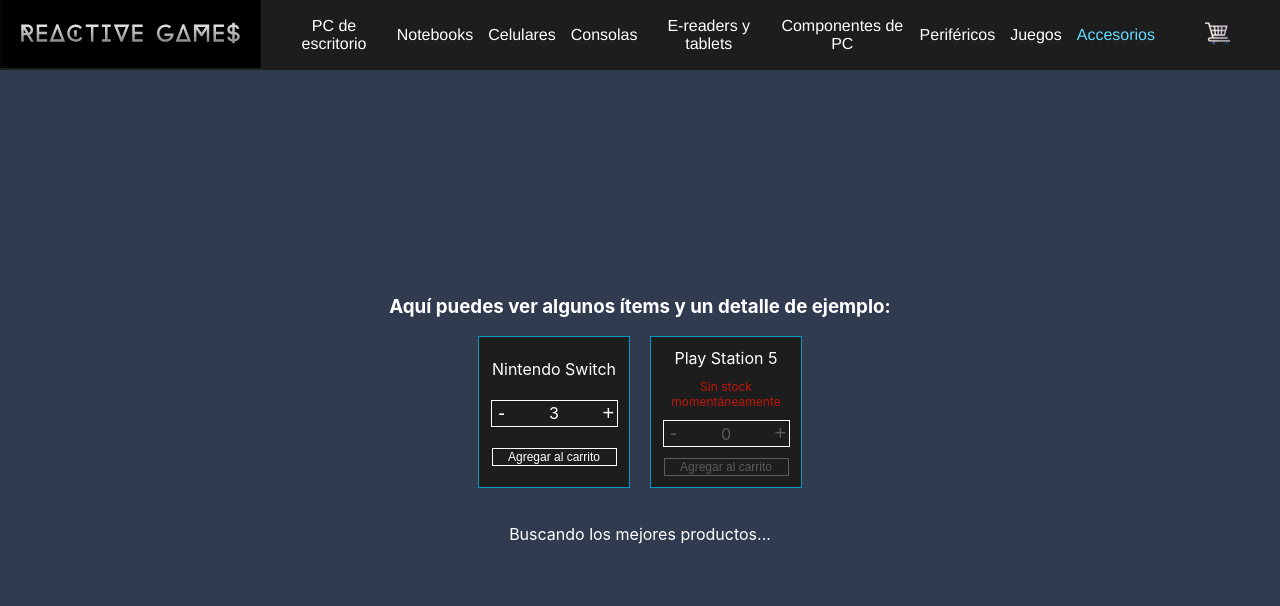
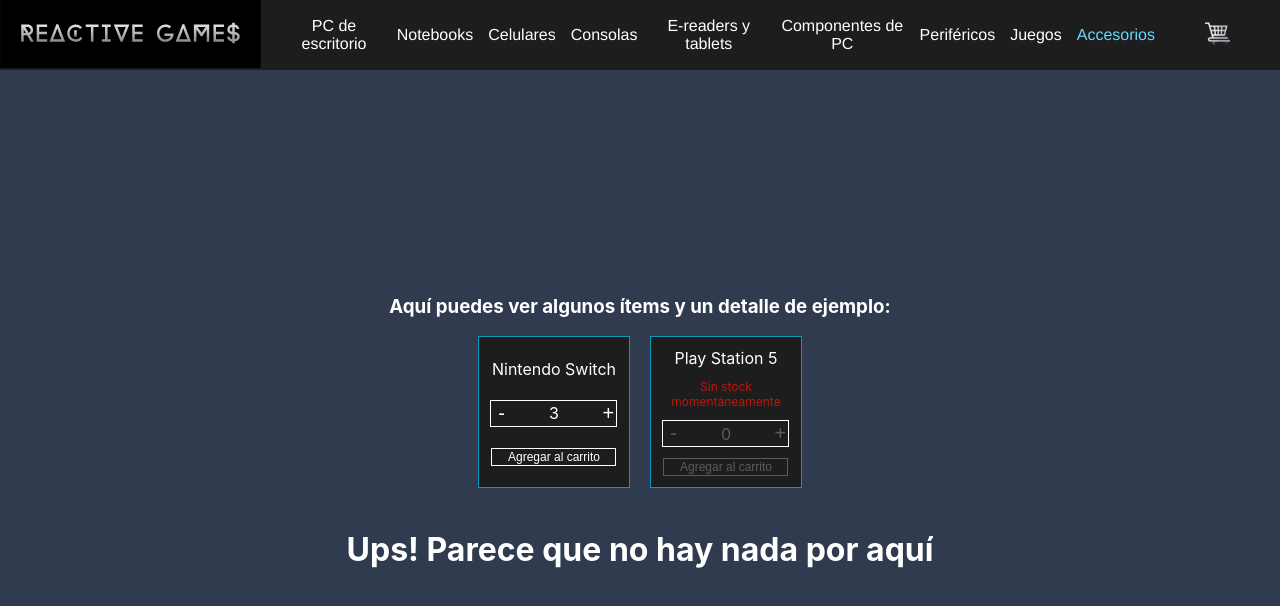
Before and after one commit to rodrafer/tienda-coder-react, a React (Create React App) app: page /category/accesorios in a window 1280 px wide. Shown: the top 606 px of the page. Built offline with nearby package versions, Linux system fonts and the light colour scheme.

Commit message:
Fixing ItemList to show a discalimer if no item is found in one category

```diff
--- a/src/components/itemList/itemList.js
+++ b/src/components/itemList/itemList.js
@@ -3,10 +3,16 @@
 import { WORDINGS } from '../../wordings';
 
 export const ItemList = (props) => {
-    const { items } = props
+    const { items, hasLoaded } = props
 
     const renderItemList = () => {
-        return items.length ? items.map(item => <Item item={item} key={item.id} />) : <p>{WORDINGS.SEARCHING_FOR_PRODUCTS}</p>
+        if (hasLoaded) {
+            return items.length
+            ? items.map(item => <Item item={item} key={item.id} />)
+            : <h1>{WORDINGS.CONTENT_NOT_FOUND}</h1>
+        } else {
+            return <p>{WORDINGS.SEARCHING_FOR_PRODUCTS}</p>
+        }
     }
 
     return (
--- a/src/components/itemListContainer/itemListContainer.js
+++ b/src/components/itemListContainer/itemListContainer.js
@@ -29,6 +29,7 @@
     }
 
     const [items, setItems] = useState([]);
+    const [hasLoaded, setHasLoaded] = useState(false);
 
     useEffect(() => {
         const getItems = new Promise((resolve, reject) => {
@@ -37,7 +38,10 @@
             }, 2000)
         })
 
-        getItems.then(items => setItems(items))
+        getItems.then(items => {
+            setItems(items)
+            setHasLoaded(true)
+        })
     }, [categoryId])
 
     return (
@@ -48,7 +52,7 @@
                 <ItemCount {...withStockPops} />
                 <ItemCount {...withoutStockPops} />
             </div>
-            <ItemList items={items} />
+            <ItemList items={items} hasLoaded={hasLoaded} />
         </>
     )
 }
--- a/src/wordings.js
+++ b/src/wordings.js
@@ -28,5 +28,5 @@
     SEVERAL_ITEMS_ADDED: 'fueron añadidos al carrito exitosamente',
     SEARCHING_FOR_PRODUCTS: 'Buscando los mejores productos...',
     LOADING_PRODUCT_DETAIL: 'Cargando detalle del producto...',
-    NOT_FOUND_DISCLAIMER: 'Ups! Parece que no hay nada por aquí'
+    CONTENT_NOT_FOUND: 'Ups! Parece que no hay nada por aquí'
 }
```
